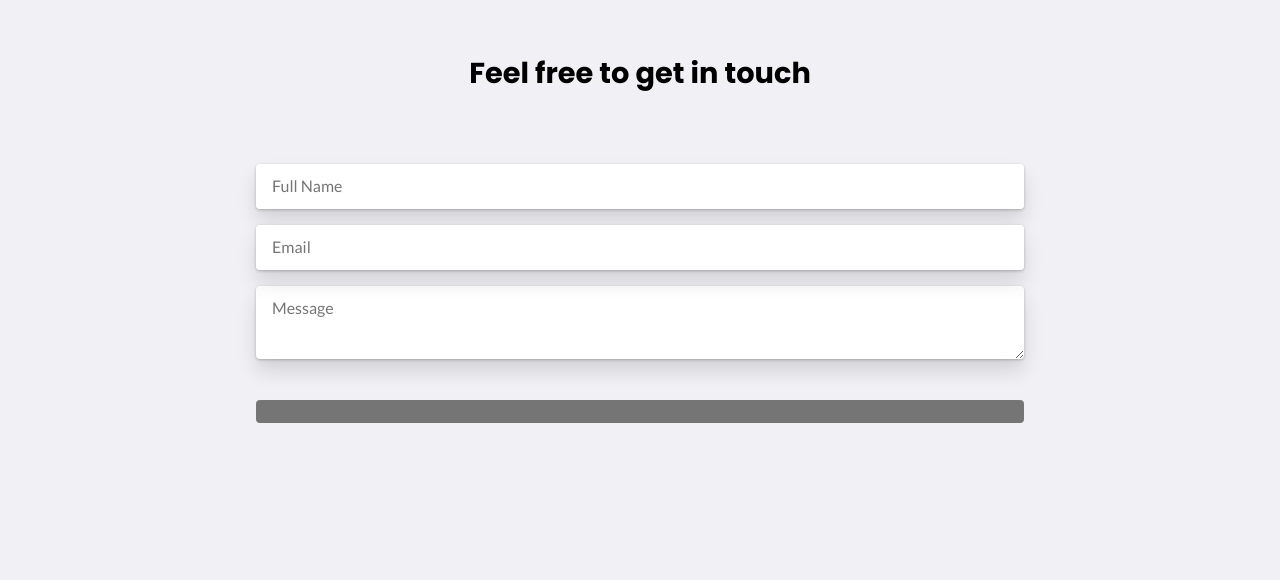
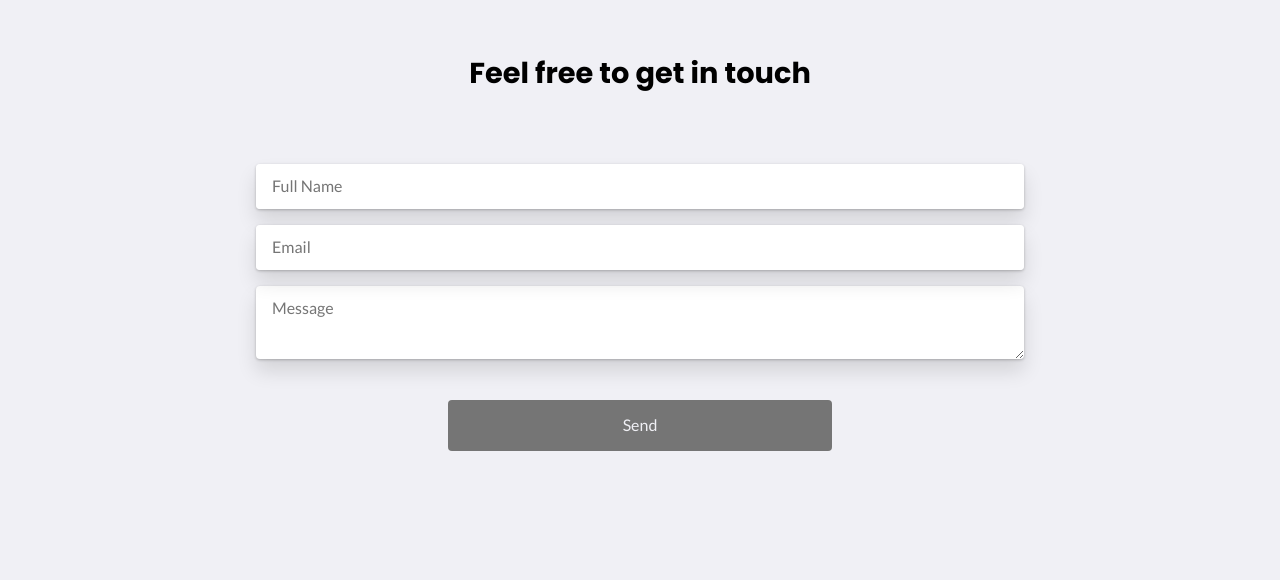
Before and after one commit to RabWinter/portfolio-main, a plain HTML site: page index.html in a window 1280 px wide. Shown: the part 3595-4175 px from the top of the page. Drawn offline with Linux system fonts and the light colour scheme.

Commit message:
netlify form validation

```diff
--- a/index.html
+++ b/index.html
@@ -297,7 +297,7 @@
        <label for="message">
         <textarea name="message" id="message" placeholder="Message"></textarea>
        </label>
-       <button
+       <input
         class="btn btn-light"
         type="submit"
         value="Send"
```
